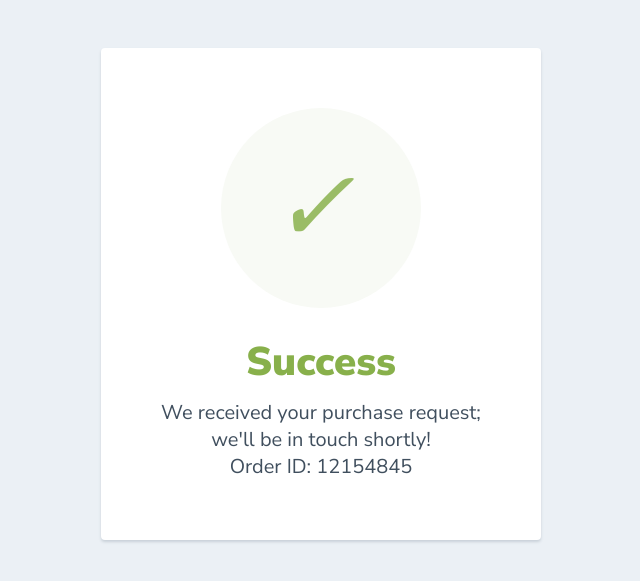
After one commit to VAJRESH/MUSE, a Flask app: template templates/success.html in a window 1280 px wide. The commit adds this page. Shown: the top 581 px of the page, without its empty margins (319-959 px from the left). Run offline with Flask 2, Linux system fonts and the light colour scheme; the template is opened without the code that fills it, so the values that code supplies are empty.

Commit message:
Total Cost, Success page added and rendered on form submit, Diyas updated, Cart Clear on successful submit.

```diff
--- a/app.py
+++ b/app.py
@@ -178,7 +178,7 @@ def StoreDataToGSheet():
         # print(TriggerOrderReceivedMessage(first_name, last_name, order_id, total_amount, mobile_number, email_address, "Acceptance in Progress", home_delivery_option, shipping_address))
 
         # TODO: add a response html template instead of a static message
-        return "Hurray! check the sheet"
-
+        # return "Hurray! check the sheet"
+        return render_template('success.html')
 if __name__ == '__main__':
     app.run()
--- /dev/null
+++ b/templates/success.html
@@ -0,0 +1,59 @@
+<!DOCTYPE html>
+<html lang="en">
+<head>
+    <meta charset="UTF-8">
+    <meta http-equiv="X-UA-Compatible" content="IE=edge">
+    <meta name="viewport" content="width=device-width, initial-scale=1.0">
+    <title>Success</title>
+    <link href="https://fonts.googleapis.com/css?family=Nunito+Sans:400,400i,700,900&display=swap" rel="stylesheet">
+</head>
+<style>
+    body {
+      text-align: center;
+      padding: 40px 0;
+      background: #EBF0F5;
+    }
+      h1 {
+        color: #88B04B;
+        font-family: "Nunito Sans", "Helvetica Neue", sans-serif;
+        font-weight: 900;
+        font-size: 40px;
+        margin-bottom: 10px;
+      }
+      p {
+        color: #404F5E;
+        font-family: "Nunito Sans", "Helvetica Neue", sans-serif;
+        font-size:20px;
+        margin: 0;
+      }
+    i {
+      color: #9ABC66;
+      font-size: 100px;
+      line-height: 200px;
+      margin-left:-15px;
+    }
+    .card {
+      background: white;
+      padding: 60px;
+      border-radius: 4px;
+      box-shadow: 0 2px 3px #C8D0D8;
+      display: inline-block;
+      margin: 0 auto;
+    }
+  </style>
+<body>
+    <div class="card">
+        <div style="border-radius:200px; height:200px; width:200px; background: #F8FAF5; margin:0 auto;">
+          <i class="checkmark">✓</i>
+        </div>
+          <h1>Success</h1>
+          <p>We received your purchase request;<br/> we'll be in touch shortly!</p>
+          <p>Order ID: 12154845</p>
+    </div>
+</body>
+<script>
+  localStorage.clear();
+
+</script>
+
+</html>
```
Also changed, not shown: static/js/main.js (+42 -45 lines), static/js/muse.js (+4 -4 lines), templates/cart.html (+10 -3 lines), templates/index.html (+30 -30 lines).
